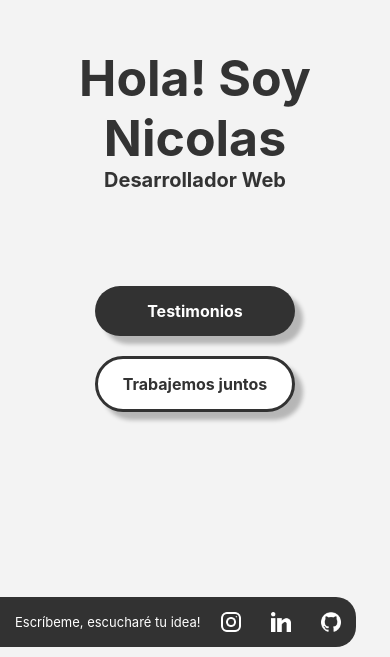
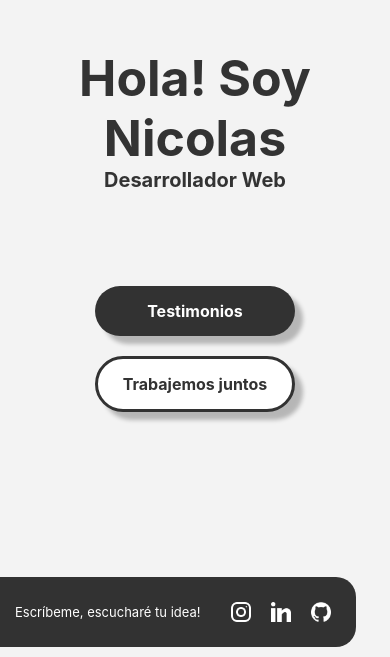
Before and after one commit to NicolasTicona/Portafolio, a Svelte app: page / in a window 390 px wide. Shown: the part 187-844 px from the top of the page. Built offline with nearby package versions, Linux system fonts and the light colour scheme.

Commit message:
gs-2-mas ajustes

```diff
--- a/src/App.svelte
+++ b/src/App.svelte
@@ -2,7 +2,7 @@
 
 /* General Styles */
 :global(*){
-	box-sizing: border-box;
+	box-sizing: border-box !important;
 	margin: 0;
 	padding: 0;
 }
@@ -91,6 +91,7 @@
 	}
 
 	:global(span){
+        display: inline-block;
 		font-size: 13px !important;
 	}
 }
--- a/src/Components/Footer/Footer.svelte
+++ b/src/Components/Footer/Footer.svelte
@@ -29,6 +29,10 @@
         padding: 20px;
     }
 
+    .footer-credits a{
+        color: #fff;
+    }
+
     @media screen and (max-width:768px){
         .footer-section{
             width: 100%;
--- a/src/Components/Projects/Projects.svelte
+++ b/src/Components/Projects/Projects.svelte
@@ -32,9 +32,8 @@
 
     .project-link-gmail{
         color: #fff;
-        margin-top: 20px;
+        margin: 30px auto 0 auto;
         max-width: 90%;
-        margin: auto;
         text-decoration: none;
     }
 
@@ -42,7 +41,16 @@
 
         .projects{
             margin-top: 10px;
+            overflow: hidden;
         }
+
+        .projects-card:nth-child(odd){
+            margin-left: 0px;
+        }
+        .projects-card:nth-child(even){
+            margin-left: 0px;
+        }
+
         .projects-card a{
             font-size: 16px;
             padding: 15px 35px;
--- a/src/Components/Shared/Networks.svelte
+++ b/src/Components/Shared/Networks.svelte
@@ -11,7 +11,8 @@
     display: inline-block;
 }
 .networks-social-img{
-    width: 20px;
+    width: 40px;
+    padding: 10px;
     vertical-align: top;
 }
 
--- a/src/Components/Testimonial/Quote.svelte
+++ b/src/Components/Testimonial/Quote.svelte
@@ -49,7 +49,6 @@
     .quote-description span{
         display: inline-block;
         font-weight: bold;
-        font-size: 10px;
         margin-top: 6px;
     }
 
```
